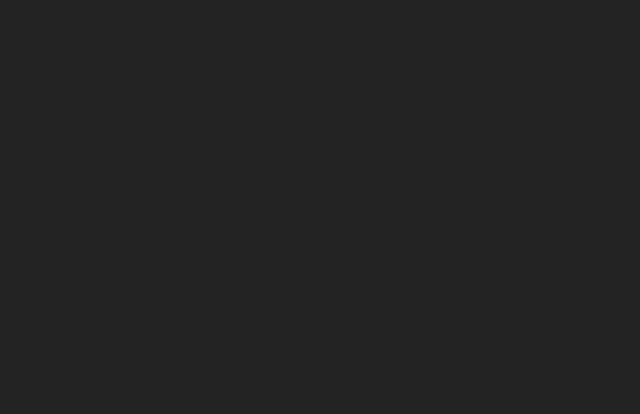
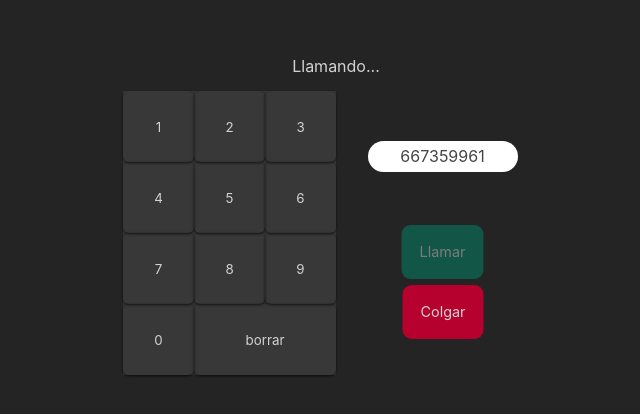
Before and after one commit to Fedemontagudo/tehephone-simulator, a React (Create React App) app: page / in a window 1280 px wide. Shown: the part 192-606 px from the top of the page, without its empty margins (304-944 px from the left). Built offline with nearby package versions, Linux system fonts and the light colour scheme.

Commit message:
importado html a pelo

```diff
--- a/src/App.js
+++ b/src/App.js
@@ -2,6 +2,35 @@
 function App() {
   return (
     <>
+      <div class="contenedor">
+        {/* El siguiente elemento se oculta añadiéndole la clase "off" */}
+        <span class="mensaje">Llamando...</span>
+        <main class="telefono">
+          <div class="botones">
+            <ol class="teclado">
+              <li><button>1</button></li>
+              <li><button>2</button></li>
+              <li><button>3</button></li>
+              <li><button>4</button></li>
+              <li><button>5</button></li>
+              <li><button>6</button></li>
+              <li><button>7</button></li>
+              <li><button>8</button></li>
+              <li><button>9</button></li>
+              <li><button>0</button></li>
+              <li><button class="big">borrar</button></li>
+            </ol>
+          </div>
+          <div class="acciones">
+            <span class="numero">667359961</span>
+            {/* El botón de llamar debe tener la clase "activo" cuando */}
+            {/* el número de teléfono tiene 9 cifras */}
+            <a href="#" class="llamar">Llamar</a>
+            {/* Sólo se tiene que ver un botón u otro */}
+            <a href="#" class="colgar activo">Colgar</a>
+          </div>
+        </main>
+      </div>
     </>
   );
 }
```
